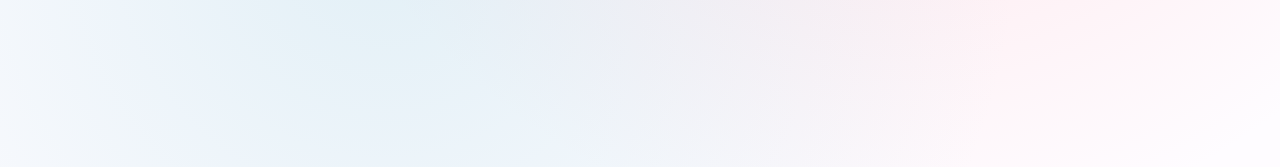
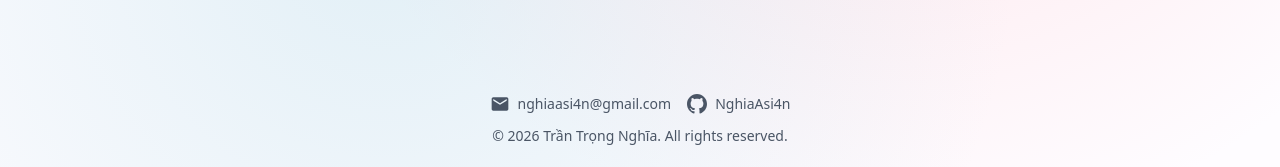
Before and after one commit to NghiaAsi4n/Todolist, a React (Vite) app in the folder frontend/: page / in a window 1280 px wide. Shown: the part 630-797 px from the top of the page. Built offline with nearby package versions, Linux system fonts and the light colour scheme; no server answers.

Commit message:
ui : add contact info to homepage footer

```diff
--- a/frontend/src/pages/HomePage.jsx
+++ b/frontend/src/pages/HomePage.jsx
@@ -139,15 +139,15 @@ const HomePage = () => {
   };
 
   return (
-    <div className="min-h-screen w-full bg-[#fefcff] dark:bg-black relative transition-colors duration-500">
+    <div className="min-h-screen w-full bg-[#fefcff] dark:bg-black relative transition-colors duration-500 flex flex-col">
 
       {/* Bg cho Light mode */}
       <div
         className="absolute inset-0 z-0 transition-opacity duration-500 dark:opacity-0"
         style={{
           backgroundImage: `
-            radial-gradient(circle at 30% 70%, rgba(173, 216, 230, 0.35), transparent 60%),
-            radial-gradient(circle at 70% 30%, rgba(255, 182, 193, 0.4), transparent 60%)`,
+          radial-gradient(circle at 30% 70%, rgba(173, 216, 230, 0.35), transparent 60%),
+          radial-gradient(circle at 70% 30%, rgba(255, 182, 193, 0.4), transparent 60%)`,
         }}
       />
 
@@ -159,8 +159,8 @@ const HomePage = () => {
         }}
       />
 
-      {/* Your components */}
-      <div className="container pt-8 mx-auto relative z-10">
+      {/* Main Content */}
+      <div className="container pt-8 mx-auto relative z-10 flex-grow">
         <div className="w-full max-w-2xl p-6 mx-auto space-y-6">
           {/* Đầu trang */}
           <Header />
@@ -202,8 +202,6 @@ const HomePage = () => {
             />
           </div>
 
-
-
           {/* Chân trang */}
           <Footer
             activeTasksCount={activeTaskCount}
@@ -211,6 +209,43 @@ const HomePage = () => {
           />
         </div>
       </div>
+
+      {/* Copyright - Luôn ở cuối trang */}
+      <div className="relative z-10 text-center py-6 mt-auto">
+        <div className="flex flex-col items-center gap-3">
+          {/* Contact Info */}
+          <div className="flex items-center gap-4 flex-wrap justify-center">
+            {/* Email */}
+            <a
+              href="mailto:nghiaasi4n@gmail.com"
+              className="flex items-center gap-2 text-sm text-gray-600 dark:text-gray-400 hover:text-gray-900 dark:hover:text-gray-200 transition-colors"
+            >
+              <svg className="w-5 h-5" fill="currentColor" viewBox="0 0 24 24">
+                <path d="M20 4H4c-1.1 0-1.99.9-1.99 2L2 18c0 1.1.9 2 2 2h16c1.1 0 2-.9 2-2V6c0-1.1-.9-2-2-2zm0 4l-8 5-8-5V6l8 5 8-5v2z" />
+              </svg>
+              nghiaasi4n@gmail.com
+            </a>
+
+            {/* GitHub */}
+            <a
+              href="https://github.com/NghiaAsi4n"
+              target="_blank"
+              rel="noopener noreferrer"
+              className="flex items-center gap-2 text-sm text-gray-600 dark:text-gray-400 hover:text-gray-900 dark:hover:text-gray-200 transition-colors"
+            >
+              <svg className="w-5 h-5" fill="currentColor" viewBox="0 0 24 24">
+                <path d="M12 0c-6.626 0-12 5.373-12 12 0 5.302 3.438 9.8 8.207 11.387.599.111.793-.261.793-.577v-2.234c-3.338.726-4.033-1.416-4.033-1.416-.546-1.387-1.333-1.756-1.333-1.756-1.089-.745.083-.729.083-.729 1.205.084 1.839 1.237 1.839 1.237 1.07 1.834 2.807 1.304 3.492.997.107-.775.418-1.305.762-1.604-2.665-.305-5.467-1.334-5.467-5.931 0-1.311.469-2.381 1.236-3.221-.124-.303-.535-1.524.117-3.176 0 0 1.008-.322 3.301 1.23.957-.266 1.983-.399 3.003-.404 1.02.005 2.047.138 3.006.404 2.291-1.552 3.297-1.23 3.297-1.23.653 1.653.242 2.874.118 3.176.77.84 1.235 1.911 1.235 3.221 0 4.609-2.807 5.624-5.479 5.921.43.372.823 1.102.823 2.222v3.293c0 .319.192.694.801.576 4.765-1.589 8.199-6.086 8.199-11.386 0-6.627-5.373-12-12-12z" />
+              </svg>
+              NghiaAsi4n
+            </a>
+          </div>
+
+          {/* Copyright Text */}
+          <p className="text-sm text-gray-600 dark:text-gray-400">
+            © 2026 Trần Trọng Nghĩa. All rights reserved.
+          </p>
+        </div>
+      </div>
     </div>
   );
 };
```
